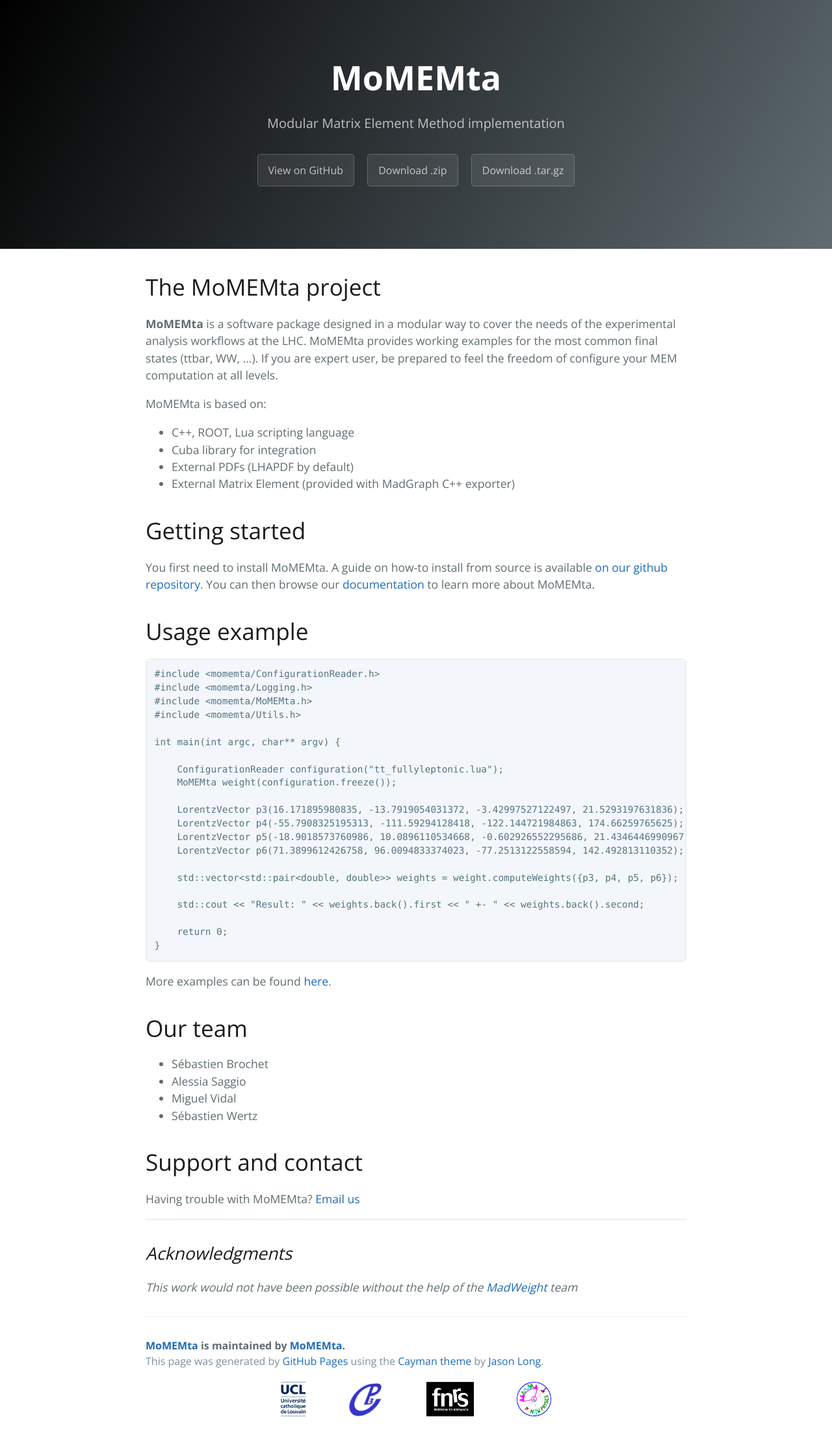
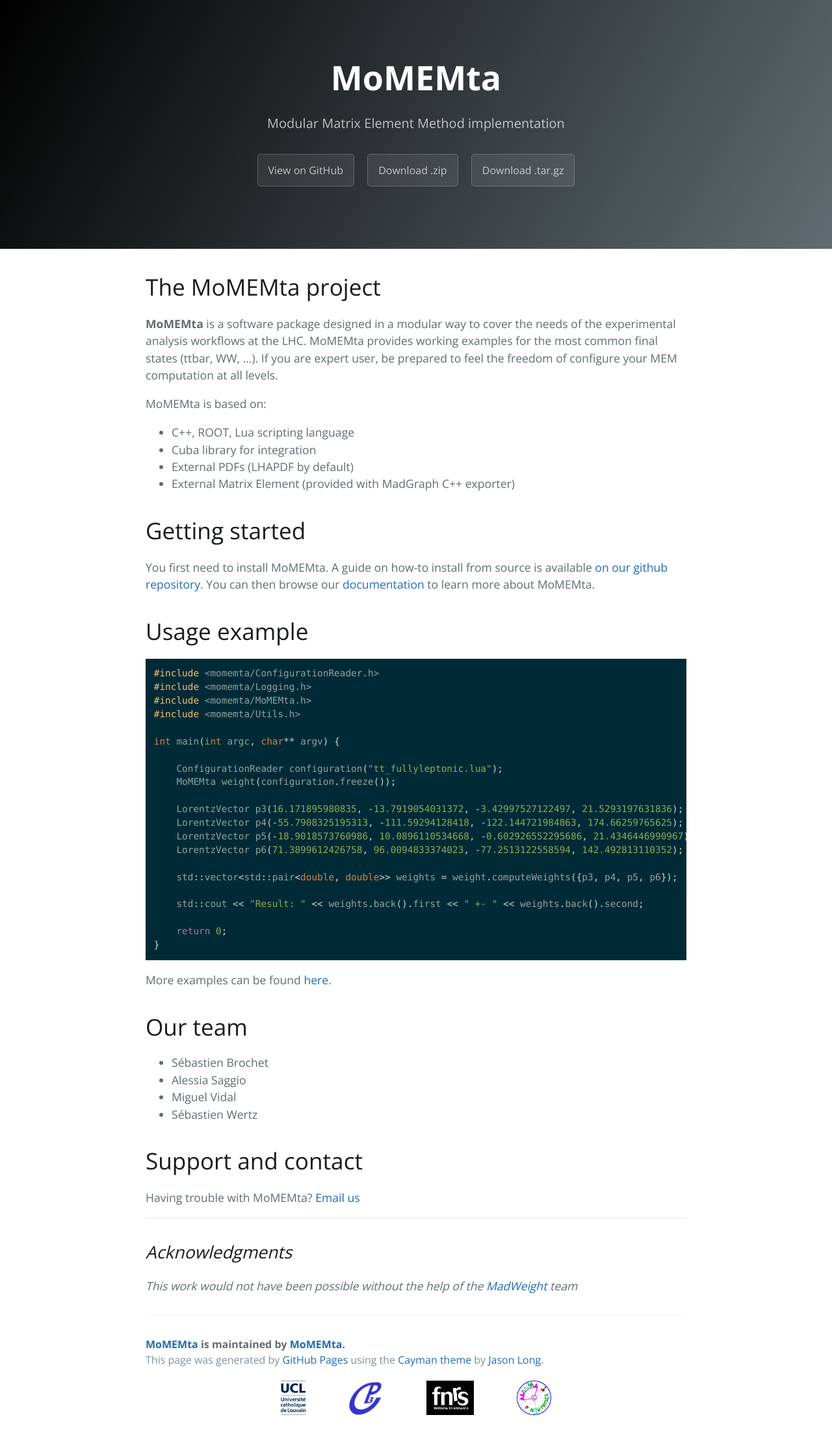
Before and after one commit to swertz/momemta.github.io, a Jekyll site: the page built from index.md, in a window 1280 px wide. Shown: the whole page at 65% size. Built offline with Jekyll 4.4.1, drawn with Linux system fonts in a browser that asks for light colours.

Commit message:
Add CSS for syntax highlighting

````diff
--- a/_includes/head.html
+++ b/_includes/head.html
@@ -6,4 +6,5 @@
   <link rel="stylesheet" href="{{ site.baseurl }}/css/normalize.css">
   <link href='https://fonts.googleapis.com/css?family=Open+Sans:400,700' rel='stylesheet' type='text/css'>
   <link rel="stylesheet" href="{{ site.baseurl }}/css/cayman.css">
+  <link rel="stylesheet" href="{{ site.baseurl }}/css/syntax.css">
 </head>
--- a/css/cayman.css
+++ b/css/cayman.css
@@ -127,24 +127,24 @@
     padding: 2px 4px;
     font-family: Consolas, "Liberation Mono", Menlo, Courier, monospace;
     font-size: 0.9rem;
-    color: #567482;
-    background-color: #f3f6fa;
+    /*color: #567482;*/
+    /*background-color: #f3f6fa;*/
     border-radius: 0.3rem; }
   .main-content pre {
     padding: 0.8rem;
     margin-top: 0;
     margin-bottom: 1rem;
     font: 1rem Consolas, "Liberation Mono", Menlo, Courier, monospace;
-    color: #567482;
+    /*color: #567482;*/
     word-wrap: normal;
-    background-color: #f3f6fa;
-    border: solid 1px #dce6f0;
+    /*background-color: #f3f6fa;*/
+    /*border: solid 1px #dce6f0;*/
     border-radius: 0.3rem; }
     .main-content pre > code {
       padding: 0;
       margin: 0;
       font-size: 0.9rem;
-      color: #567482;
+      /*color: #567482;*/
       word-break: normal;
       white-space: pre;
       background: transparent;
--- /dev/null
+++ b/css/syntax.css
@@ -0,0 +1,78 @@
+.highlight table td { padding: 5px; }
+.highlight table pre { margin: 0; }
+.highlight, .highlight .w {
+  color: #93a1a1;
+  background-color: #002b36;
+}
+.highlight .err {
+  color: #151515;
+  background-color: #ac4142;
+}
+.highlight .c, .highlight .cd, .highlight .cm, .highlight .c1, .highlight .cs {
+  color: #505050;
+}
+.highlight .cp {
+  color: #f4bf75;
+}
+.highlight .nt {
+  color: #f4bf75;
+}
+.highlight .o, .highlight .ow {
+  color: #d0d0d0;
+}
+.highlight .p, .highlight .pi {
+  color: #d0d0d0;
+}
+.highlight .gi {
+  color: #90a959;
+}
+.highlight .gd {
+  color: #ac4142;
+}
+.highlight .gh {
+  color: #6a9fb5;
+  background-color: #151515;
+  font-weight: bold;
+}
+.highlight .k, .highlight .kn, .highlight .kp, .highlight .kr, .highlight .kv {
+  color: #aa759f;
+}
+.highlight .kc {
+  color: #d28445;
+}
+.highlight .kt {
+  color: #d28445;
+}
+.highlight .kd {
+  color: #d28445;
+}
+.highlight .s, .highlight .sb, .highlight .sc, .highlight .sd, .highlight .s2, .highlight .sh, .highlight .sx, .highlight .s1 {
+  color: #90a959;
+}
+.highlight .sr {
+  color: #75b5aa;
+}
+.highlight .si {
+  color: #8f5536;
+}
+.highlight .se {
+  color: #8f5536;
+}
+.highlight .nn {
+  color: #f4bf75;
+}
+.highlight .nc {
+  color: #f4bf75;
+}
+.highlight .no {
+  color: #f4bf75;
+}
+.highlight .na {
+  color: #6a9fb5;
+}
+.highlight .m, .highlight .mf, .highlight .mh, .highlight .mi, .highlight .il, .highlight .mo, .highlight .mb, .highlight .mx {
+  color: #90a959;
+}
+.highlight .ss {
+  color: #90a959;
+}
--- a/index.md
+++ b/index.md
@@ -20,7 +20,7 @@
 
 # Usage example
 
-```c++
+```cpp
 #include <momemta/ConfigurationReader.h>
 #include <momemta/Logging.h>
 #include <momemta/MoMEMta.h>
````
